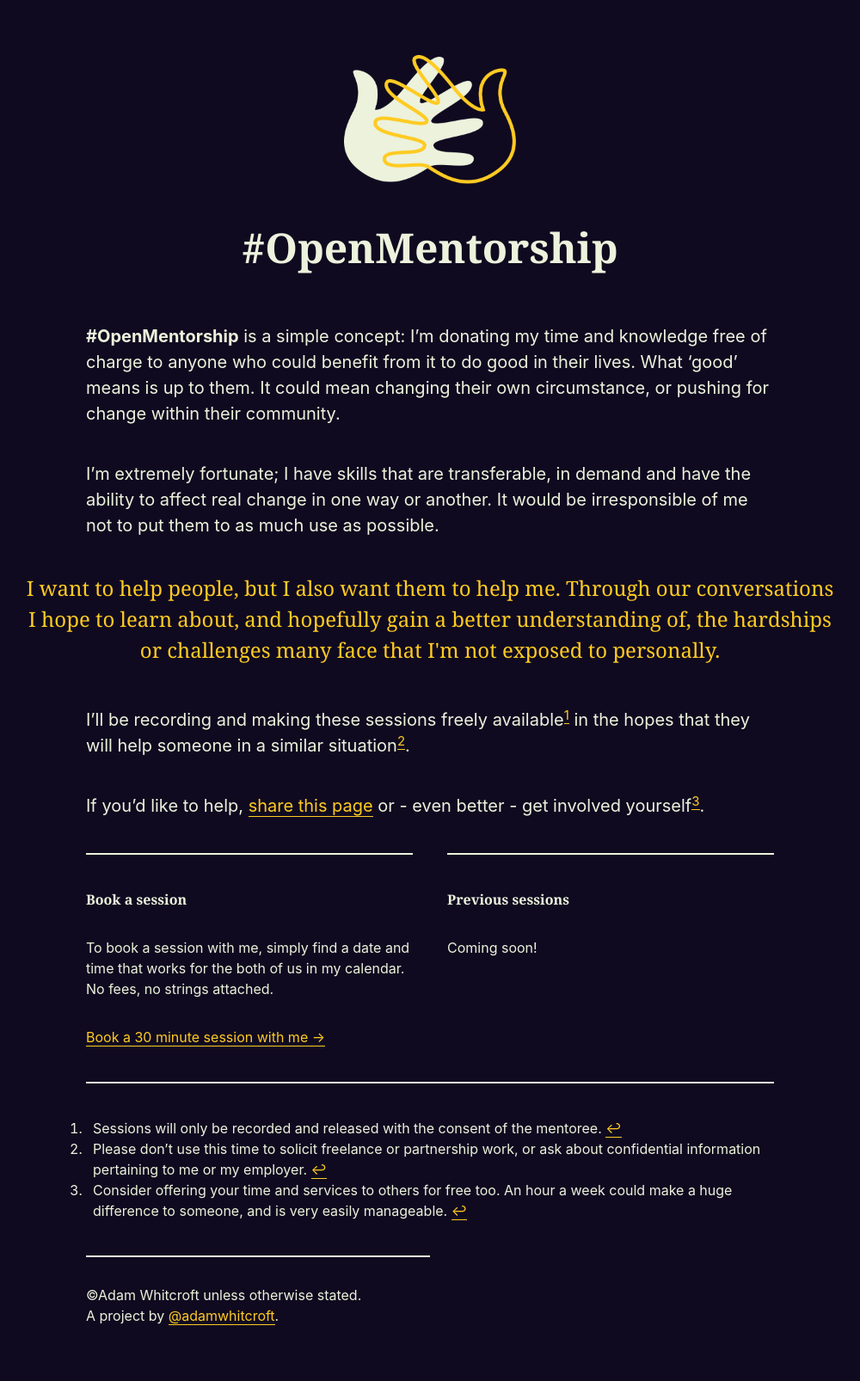
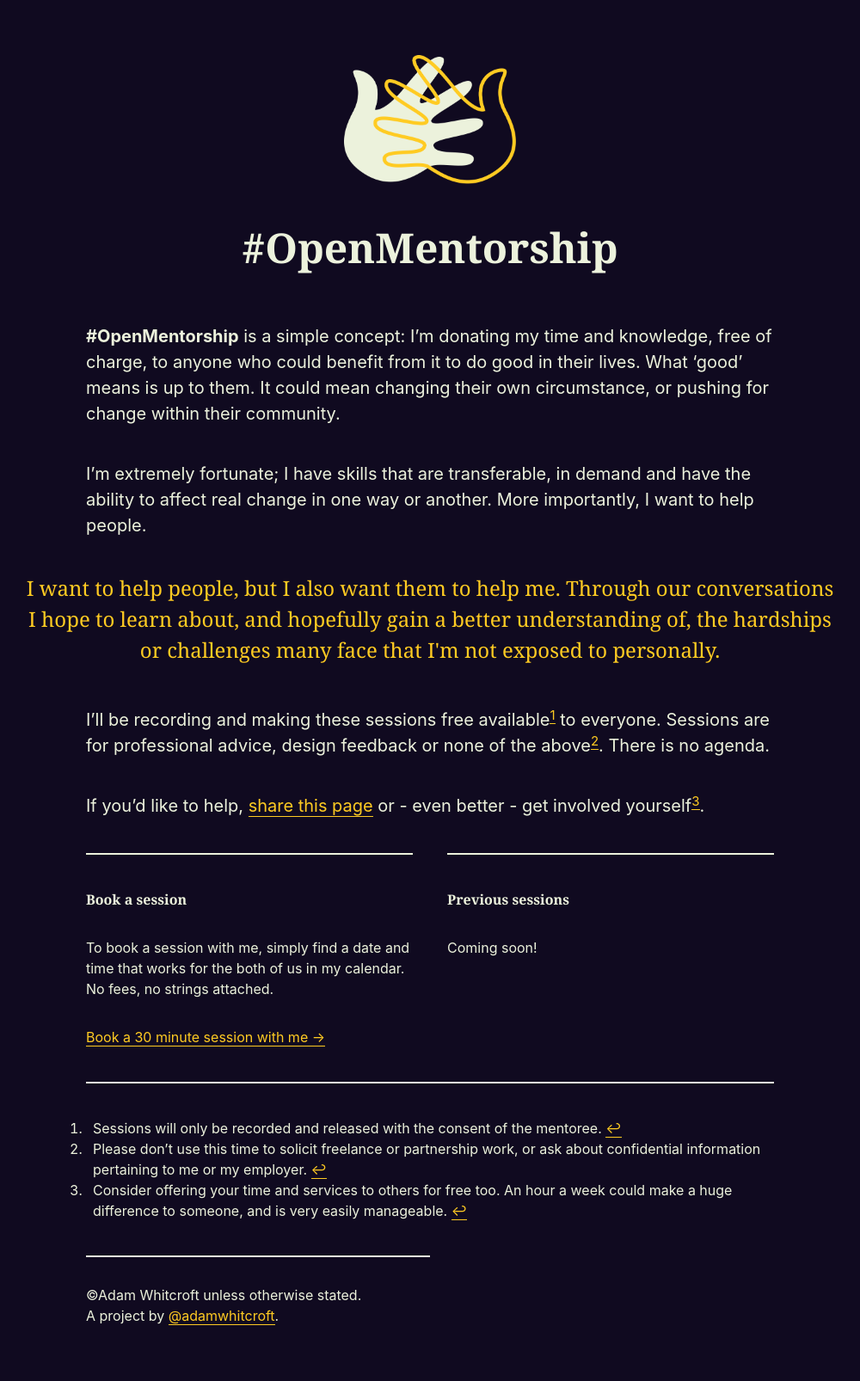
Before and after one commit to ellenli/open-mentorship, a Jekyll site: the page built from index.md, in a window 1280 px wide. Shown: the whole page at 86% size, without its empty margins (140-1140 px from the left). Built offline with Jekyll 4.4.1, drawn with Linux system fonts in a browser that asks for light colours.

Commit message:
tweaked copy

```diff
--- a/index.md
+++ b/index.md
@@ -2,13 +2,13 @@
 layout: default
 ---
 
-**#OpenMentorship** is a simple concept: I'm donating my time and knowledge free of charge to anyone who could benefit from it to do good in their lives. What 'good' means is up to them. It could mean changing their own circumstance, or pushing for change within their community.
+**#OpenMentorship** is a simple concept: I'm donating my time and knowledge, free of charge, to anyone who could benefit from it to do good in their lives. What 'good' means is up to them. It could mean changing their own circumstance, or pushing for change within their community.
 
-I'm extremely fortunate; I have skills that are transferable, in demand and have the ability to affect real change in one way or another. It would be irresponsible of me not to put them to as much use as possible.
+I'm extremely fortunate; I have skills that are transferable, in demand and have the ability to affect real change in one way or another. More importantly, I want to help people.
 
 {% include attention.html content="I want to help people, but I also want them to help me. Through our conversations I hope to learn about, and hopefully gain a better understanding of, the hardships or challenges many face that I'm not exposed to personally." %}
 
-I'll be recording and making these sessions freely available[^1] in the hopes that they will help someone in a similar situation[^2].
+I'll be recording and making these sessions free available[^1] to everyone. Sessions are for professional advice, design feedback or none of the above[^2]. There is no agenda.
 
 If you'd like to help, [share this page](http://twitter.com/share?text=Read about %23OpenMentorship, a project by @adamwhitcroft) or - even better - get involved yourself[^3].
 
```
